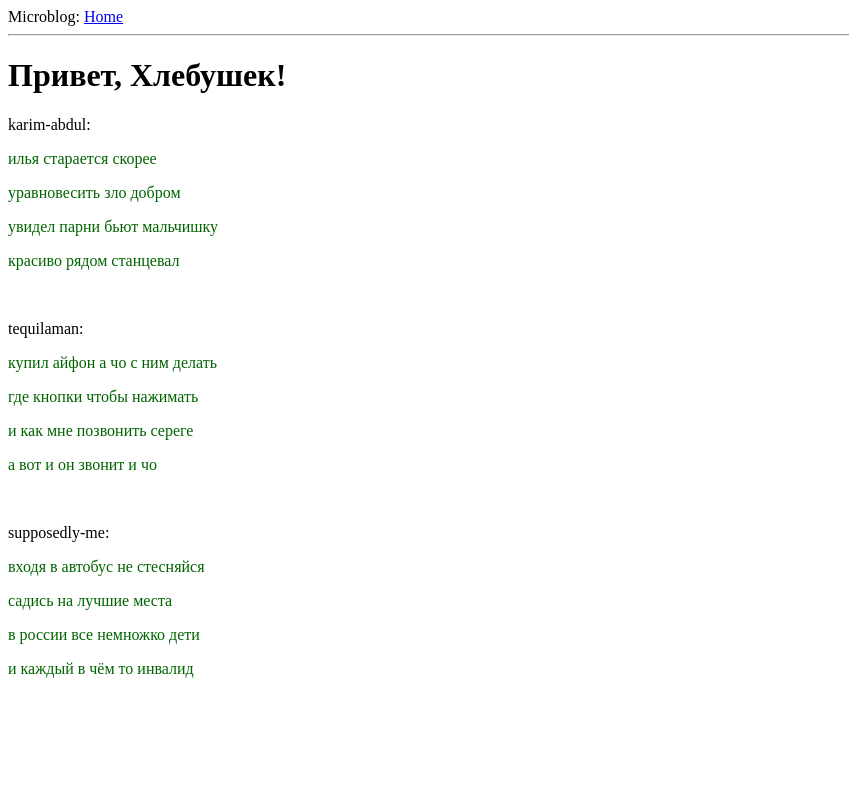
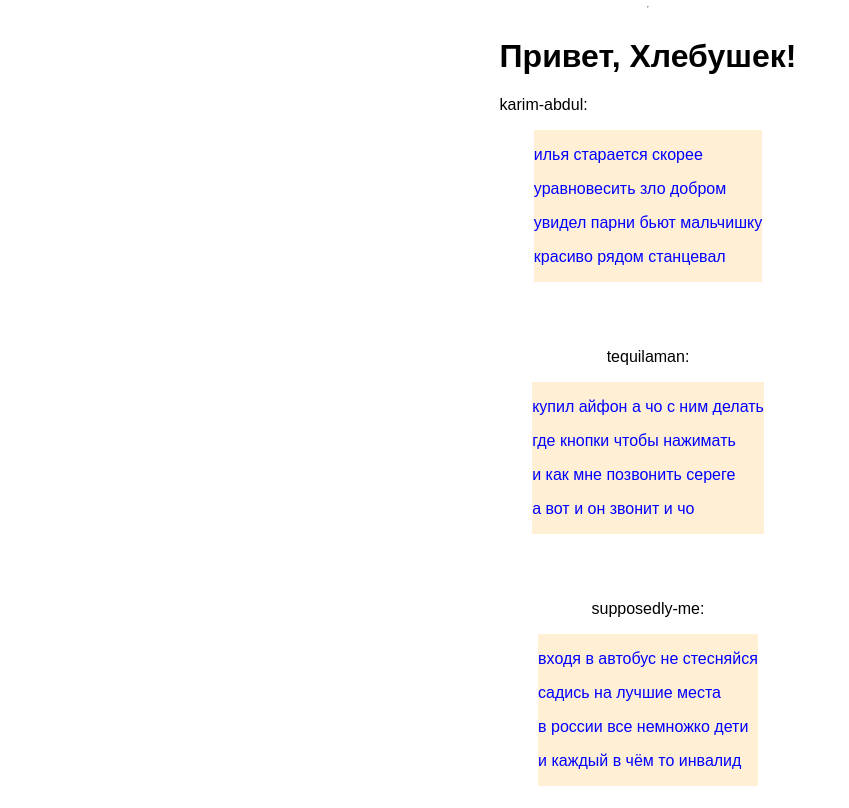
Before and after one commit to Kwentar/Bread, a Flask app: page / in a window 1280 px wide. Shown: the whole page, without its empty margins (0-849 px from the left). Before the commit the page ends 678 px from the top, so only its background shows below. Run offline with Flask 2, Linux system fonts and the light colour scheme.

Commit message:
pink line: small fixes

```diff
--- a/app/static/css/main.css
+++ b/app/static/css/main.css
@@ -1,3 +1,28 @@
+html, body {
+	height: 100%;
+	width: 100%;
+}
+
+body {
+	align-items: center;
+  background-color: #FFF;
+	display: flex;
+	font-family: 'Raleway', sans-serif;
+	flex-direction: column;
+	justify-content: center;
+	overflow: hidden;
+}
+
+
+
+
 .pirozhok {
-    color: darkgreen;
+    color: blue;
+    background-color: papayawhip;
+    }
+
+.h1 {
+    position: absolute; top: 10px;
+    line-height: 50px;
+    background-color: palevioletred;
 }
--- a/app/templates/index.html
+++ b/app/templates/index.html
@@ -1,14 +1,20 @@
 {% extends "base.html" %}
 {% block content %}
+<body>
+<div class="container">
 <h1>Привет, {{user.nickname}}!</h1>
 {% for post in posts %}
 <p>
     {{post.author.nickname}}:<br/>
+</p>
+</div>
     <div class="pirozhok">
         {% for line in post.body.split('\n') %}
             <p class="line_in_pirozhok">{{line}}</p>
         {% endfor %}
     </div>
+        <div style="background-color: beige"; >
+        </div>
     <br/>
 </p>
 {% endfor %}
```
